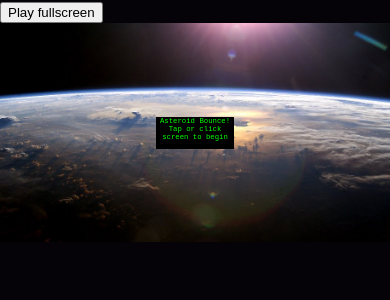
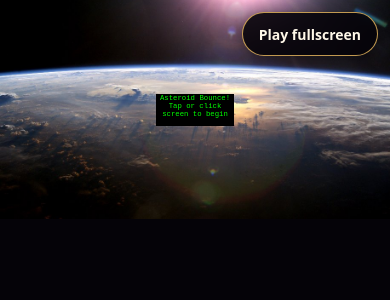
Before and after one commit to cor2879/Asteroid_Bounce, a Vue app: page / in a window 390 px wide. Shown: the top 300 px of the page. Built offline with nearby package versions, Linux system fonts and the light colour scheme.

Commit message:
Style mobile fullscreen mode

```diff
--- a/src/style.css
+++ b/src/style.css
@@ -4,6 +4,7 @@
 }
 
 .asteroid-bounce-app {
+  position: relative;
   width: 100%;
   color: #f8f2e7;
   background: #050308;
@@ -17,13 +18,37 @@
 .asteroid-bounce-app__viewport {
   display: flex;
   width: 100%;
-  min-height: min(75vh, 900px);
+  min-height: min(80vh, 1080px);
   align-items: center;
   justify-content: center;
   overflow: hidden;
   background:
     radial-gradient(circle at 50% 20%, rgba(94, 38, 135, 0.22), transparent 48%),
     #050308;
+}
+
+.asteroid-bounce-app__fullscreen {
+  position: absolute;
+  top: max(0.75rem, env(safe-area-inset-top));
+  right: max(0.75rem, env(safe-area-inset-right));
+  z-index: 50;
+  min-height: 2.75rem;
+  padding: 0.65rem 1rem;
+  border: 1px solid rgba(214, 170, 88, 0.9);
+  border-radius: 999px;
+  color: #fff8e9;
+  background: rgba(5, 3, 8, 0.88);
+  box-shadow: 0 0.25rem 1rem rgba(0, 0, 0, 0.45);
+  font: inherit;
+  font-size: 0.875rem;
+  font-weight: 700;
+  cursor: pointer;
+  backdrop-filter: blur(0.35rem);
+}
+
+.asteroid-bounce-app__fullscreen:focus-visible {
+  outline: 3px solid #d6aa58;
+  outline-offset: 3px;
 }
 
 .asteroid-bounce-app .asteroid-bounce-board {
@@ -37,11 +62,31 @@
   touch-action: none;
   user-select: none;
   -webkit-user-select: none;
+  transform-origin: center;
+  will-change: transform;
 }
 
 .asteroid-bounce-app .asteroid-bounce-board:focus-visible {
   outline: 3px solid #d6aa58;
   outline-offset: 3px;
+}
+
+.asteroid-bounce-app:fullscreen,
+.asteroid-bounce-app:-webkit-full-screen {
+  width: 100vw;
+  height: 100vh;
+  height: 100dvh;
+  overflow: hidden;
+  background: #000;
+}
+
+.asteroid-bounce-app:fullscreen .asteroid-bounce-app__viewport,
+.asteroid-bounce-app:-webkit-full-screen .asteroid-bounce-app__viewport {
+  height: 100vh;
+  height: 100dvh;
+  min-height: 100vh;
+  min-height: 100dvh;
+  background: #000;
 }
 
 @media (max-width: 749px) {
```
